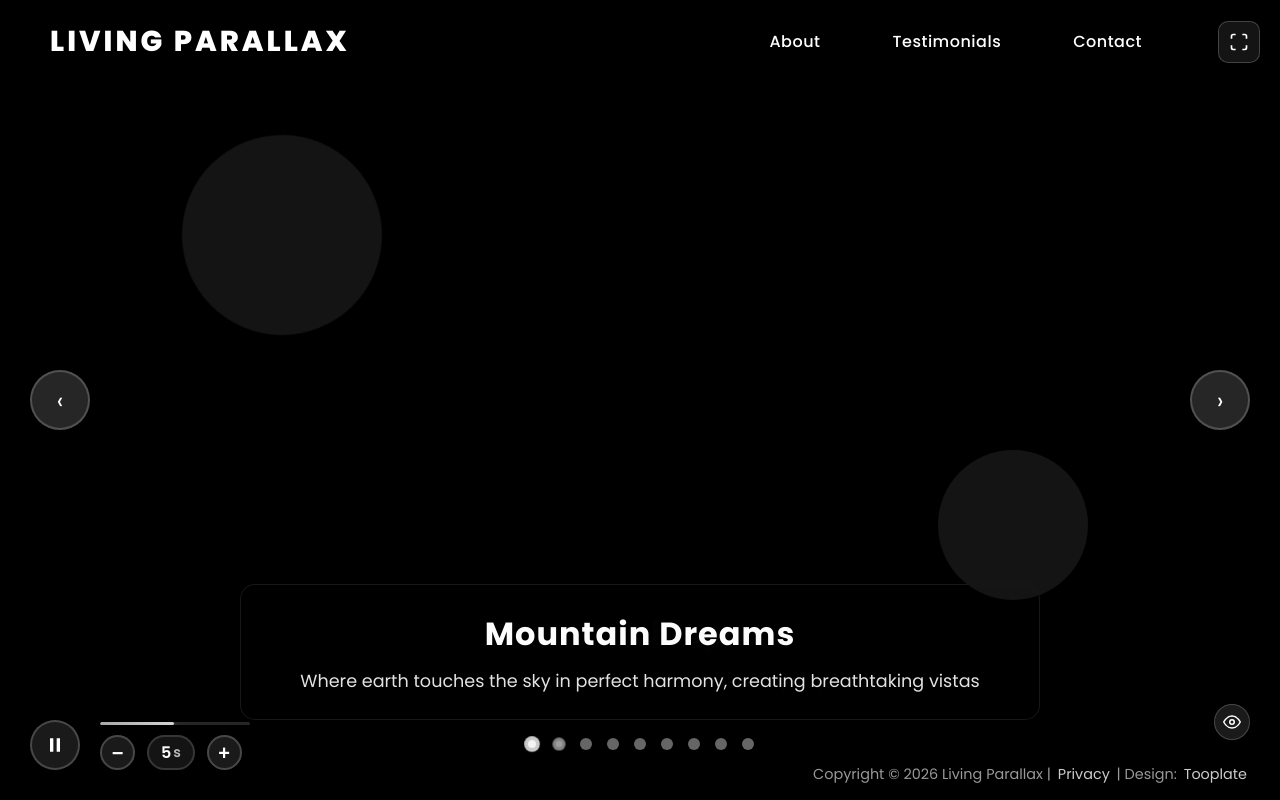
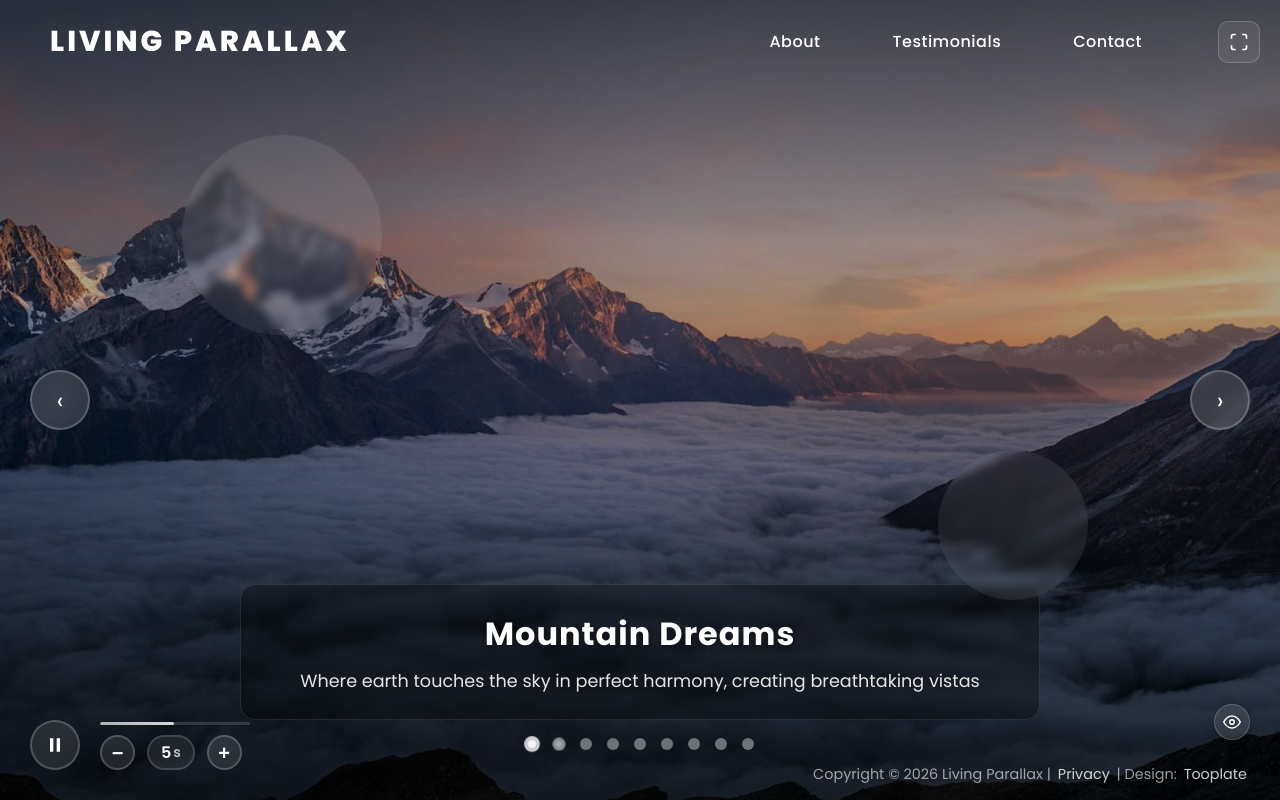
Before and after one commit to Arbaz-N/host-3, a plain HTML site: page index.html in a window 1280 px wide. Drawn offline with Linux system fonts and the light colour scheme; files whose address does not match are found by name.

Commit message:
Update index.html

```diff
--- a/index.html
+++ b/index.html
@@ -53,7 +53,7 @@ Free HTML CSS Template
             <!-- Slide 1 -->
             <div class="slide active" data-index="0">
                 <div class="parallax-layer background-layer">
-                    <img src="images/mountain-dreams.jpg" alt="Mountains">
+                    <img src="mountain-dreams.jpg" alt="Mountains">
                 </div>
                 <div class="image-info ui-element">
                     <h2>Mountain Dreams</h2>
@@ -64,7 +64,7 @@ Free HTML CSS Template
             <!-- Slide 2 -->
             <div class="slide" data-index="1">
                 <div class="parallax-layer background-layer">
-                    <img src="images/forest-whispers.jpg" alt="Forest">
+                    <img src="forest-whispers.jpg" alt="Forest">
                 </div>
                 <div class="image-info ui-element">
                     <h2>Forest Whispers</h2>
@@ -315,4 +315,5 @@ Free HTML CSS Template
     </footer>
 <script src="tooplate-living-scripts.js"></script>
 </body>
+
 </html>
```
